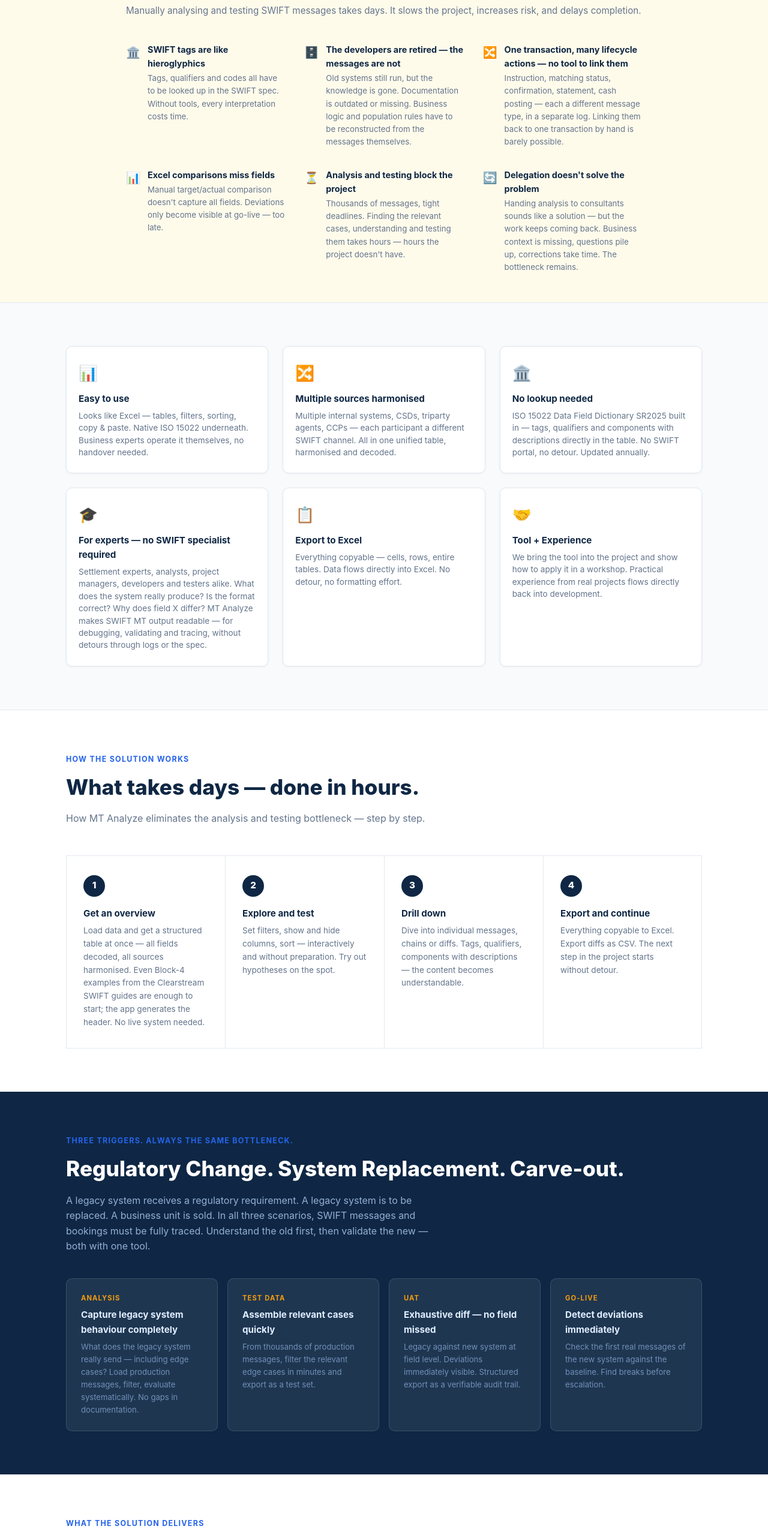
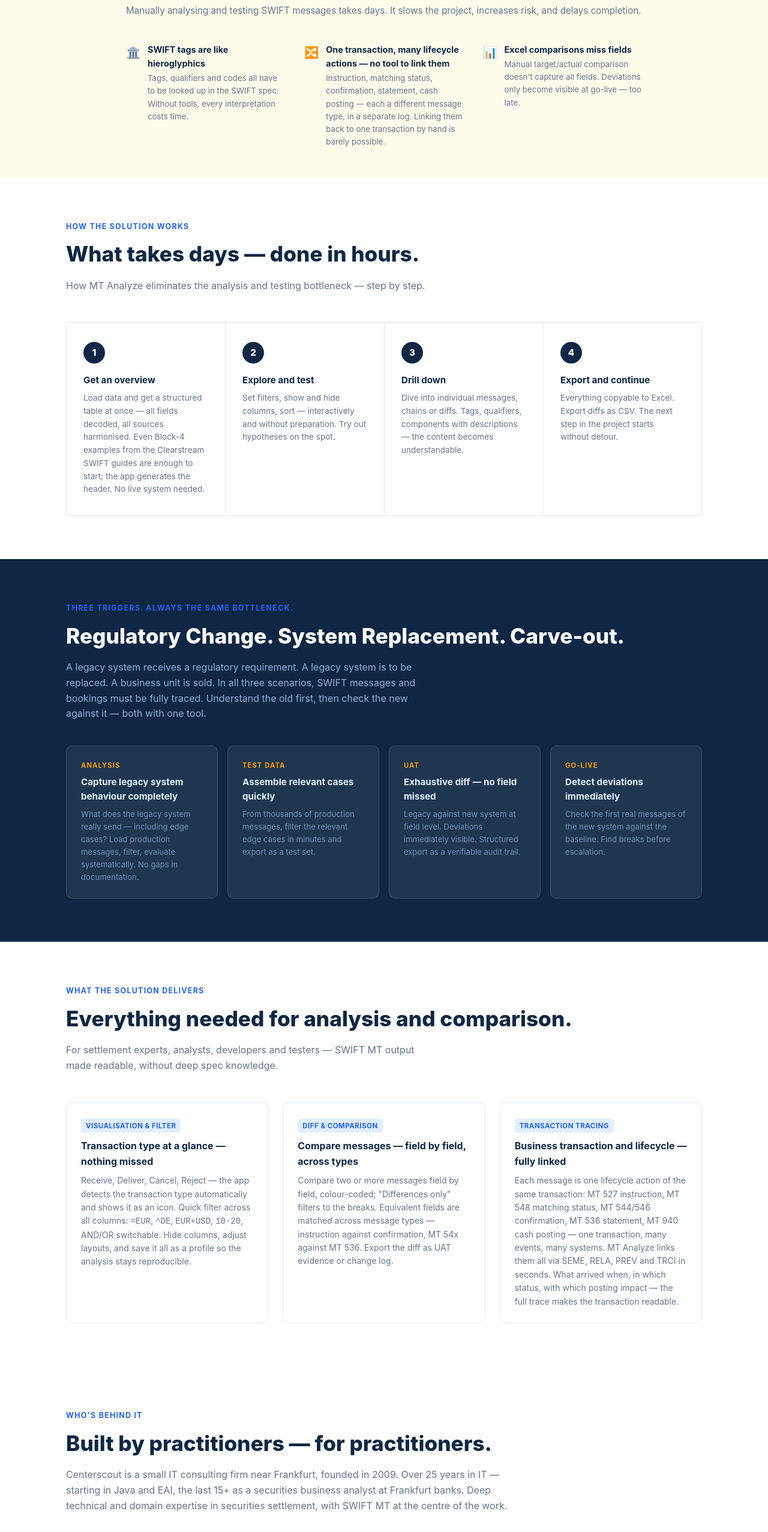
Before and after one commit to mtanalyze/mtanalyze.github.io, a plain HTML site: page index.html in a window 1280 px wide. Shown: the part 1620-4174 px from the top of the page at 60% size. Drawn offline with Linux system fonts and the light colour scheme.

Commit message:
Update index.html

```diff
--- a/index.html
+++ b/index.html
@@ -5,7 +5,52 @@
 <meta name="viewport" content="width=device-width, initial-scale=1.0">
 <title>MT Analyze — The fast way through a stack of SWIFT MT messages.</title>
 <meta name="description" content="Understand, analyse and test SWIFT MT messages — for migration, change and settlement projects. Local, portable, ISO 15022 SR2025 built-in.">
+<meta name="keywords" content="SWIFT MT, ISO 15022, MT message analysis, SWIFT message viewer, securities settlement, MT 536, MT 540, MT 544, MT 548, MT 940, migration, UAT, T+1, post-trade">
+<meta name="author" content="Centerscout GmbH">
+<meta name="robots" content="index, follow">
+<meta name="theme-color" content="#0f2744">
 <link rel="canonical" href="https://www.mtanalyze.com">
+
+<!-- ── Open Graph ─────────────────────────────────────────── -->
+<meta property="og:type" content="website">
+<meta property="og:site_name" content="MT Analyze">
+<meta property="og:title" content="MT Analyze — The fast way through a stack of SWIFT MT messages.">
+<meta property="og:description" content="Understand, analyse and test SWIFT MT messages — for migration, change and settlement projects. Local, portable, ISO 15022 SR2025 built-in.">
+<meta property="og:url" content="https://www.mtanalyze.com">
+<meta property="og:image" content="https://www.mtanalyze.com/images/gui.png">
+<meta property="og:image:alt" content="MT Analyze — SWIFT MT messages in one decoded table">
+<meta property="og:locale" content="en">
+
+<!-- ── Twitter Card ───────────────────────────────────────── -->
+<meta name="twitter:card" content="summary_large_image">
+<meta name="twitter:title" content="MT Analyze — The fast way through a stack of SWIFT MT messages.">
+<meta name="twitter:description" content="Understand, analyse and test SWIFT MT messages — for migration, change and settlement projects. Local, portable, ISO 15022 SR2025 built-in.">
+<meta name="twitter:image" content="https://www.mtanalyze.com/images/gui.png">
+
+<!-- ── Structured data ────────────────────────────────────── -->
+<script type="application/ld+json">
+{
+  "@context": "https://schema.org",
+  "@type": "SoftwareApplication",
+  "name": "MT Analyze",
+  "applicationCategory": "BusinessApplication",
+  "operatingSystem": "Windows, macOS, Linux",
+  "url": "https://www.mtanalyze.com",
+  "description": "Open-source desktop tool for analysing SWIFT MT messages — mix any MT type in one table, decode ISO 15022 in place, and trace a transaction across all agents.",
+  "license": "https://www.apache.org/licenses/LICENSE-2.0",
+  "softwareRequirements": "Java 17+",
+  "offers": {
+    "@type": "Offer",
+    "price": "0",
+    "priceCurrency": "EUR"
+  },
+  "author": {
+    "@type": "Organization",
+    "name": "Centerscout GmbH",
+    "url": "https://www.centerscout.de"
+  }
+}
+</script>
 <style>
   *, *::before, *::after { box-sizing: border-box; margin: 0; padding: 0; }
 
@@ -411,13 +456,6 @@
       </div>
     </div>
     <div class="pain-item">
-      <div class="pain-icon">🗄️</div>
-      <div>
-        <h4>The developers are retired — the messages are not</h4>
-        <p>Old systems still run, but the knowledge is gone. Documentation is outdated or missing. Business logic and population rules have to be reconstructed from the messages themselves.</p>
-      </div>
-    </div>
-    <div class="pain-item">
       <div class="pain-icon">🔀</div>
       <div>
         <h4>One transaction, many lifecycle actions — no tool to link them</h4>
@@ -431,61 +469,8 @@
         <p>Manual target/actual comparison doesn't capture all fields. Deviations only become visible at go-live — too late.</p>
       </div>
     </div>
-    <div class="pain-item">
-      <div class="pain-icon">⏳</div>
-      <div>
-        <h4>Analysis and testing block the project</h4>
-        <p>Thousands of messages, tight deadlines. Finding the relevant cases, understanding and testing them takes hours — hours the project doesn't have.</p>
-      </div>
-    </div>
-    <div class="pain-item">
-      <div class="pain-icon">🔄</div>
-      <div>
-        <h4>Delegation doesn't solve the problem</h4>
-        <p>Handing analysis to consultants sounds like a solution — but the work keeps coming back. Business context is missing, questions pile up, corrections take time. The bottleneck remains.</p>
-      </div>
-    </div>
   </div>
 </div>
-
-<!-- ══ USP Strip ════════════════════════════════════════════ -->
-<section class="usp-strip">
-  <div class="container">
-    <div class="usp-grid">
-      <div class="usp-card">
-        <div class="usp-icon">📊</div>
-        <h3>Easy to use</h3>
-        <p>Looks like Excel — tables, filters, sorting, copy &amp; paste. Native ISO 15022 underneath. Business experts operate it themselves, no handover needed.</p>
-      </div>
-      <div class="usp-card">
-        <div class="usp-icon">🔀</div>
-        <h3>Multiple sources harmonised</h3>
-        <p>Multiple internal systems, CSDs, triparty agents, CCPs — each participant a different SWIFT channel. All in one unified table, harmonised and decoded.</p>
-      </div>
-      <div class="usp-card">
-        <div class="usp-icon">🏛️</div>
-        <h3>No lookup needed</h3>
-        <p>ISO 15022 Data Field Dictionary SR2025 built in — tags, qualifiers and components with descriptions directly in the table. No SWIFT portal, no detour. Updated annually.</p>
-      </div>
-      <div class="usp-card">
-        <div class="usp-icon">🎓</div>
-        <h3>For experts — no SWIFT specialist required</h3>
-        <p>Settlement experts, analysts, project managers, developers and testers alike. What does the system really produce? Is the format correct? Why does field X differ? MT Analyze makes SWIFT MT output readable — for debugging, validating and tracing, without detours through logs or the spec.</p>
-      </div>
-      <div class="usp-card">
-        <div class="usp-icon">📋</div>
-        <h3>Export to Excel</h3>
-        <p>Everything copyable — cells, rows, entire tables. Data flows directly into Excel. No detour, no formatting effort.</p>
-      </div>
-      <div class="usp-card">
-        <div class="usp-icon">🤝</div>
-        <h3>Tool + Experience</h3>
-        <p>We bring the tool into the project and show how to apply it in a workshop. Practical experience from real projects flows directly back into development.</p>
-      </div>
-    </div>
-  </div>
-</section>
-
 
 <!-- ══ How it works ═════════════════════════════════════════ -->
 <section>
@@ -519,7 +504,7 @@
   <div class="container">
     <p class="section-label">Three triggers. Always the same bottleneck.</p>
     <h2 class="section-title">Regulatory Change. System Replacement. Carve-out.</h2>
-    <p class="section-sub">A legacy system receives a regulatory requirement. A legacy system is to be replaced. A business unit is sold. In all three scenarios, SWIFT messages and bookings must be fully traced. Understand the old first, then validate the new — both with one tool.</p>
+    <p class="section-sub">A legacy system receives a regulatory requirement. A legacy system is to be replaced. A business unit is sold. In all three scenarios, SWIFT messages and bookings must be fully traced. Understand the old first, then check the new against it — both with one tool.</p>
     <div class="uc-grid">
       <div class="uc-card">
         <div class="uc-phase">Analysis</div>
@@ -549,8 +534,8 @@
 <section id="features">
   <div class="container">
     <p class="section-label">What the solution delivers</p>
-    <h2 class="section-title">Everything needed for analysis and validation.</h2>
-    <p class="section-sub">For settlement experts, developers and testers — no SWIFT specialist required, no learning curve.</p>
+    <h2 class="section-title">Everything needed for analysis and comparison.</h2>
+    <p class="section-sub">For settlement experts, analysts, developers and testers — SWIFT MT output made readable, without deep spec knowledge.</p>
     <div class="features-grid">
       <div class="feature-card">
         <div class="feature-tag">Visualisation &amp; Filter</div>
@@ -558,9 +543,9 @@
         <p>Receive, Deliver, Cancel, Reject — the app detects the transaction type automatically and shows it as an icon. Quick filter across all columns: <code>=EUR</code>, <code>^DE</code>, <code>EUR+USD</code>, <code>10-20</code>, AND/OR switchable. Hide columns, adjust layouts, and save it all as a profile so the analysis stays reproducible.</p>
       </div>
       <div class="feature-card">
-        <div class="feature-tag">Diff &amp; Validation</div>
-        <h3>Check messages — syntactically, semantically, against the standard</h3>
-        <p>Compare two or more messages field by field, colour-coded; "Differences only" filters to the breaks. Equivalent fields are matched across message types — instruction against confirmation, MT 54x against MT 536. Validate against the ISO 15022 standard: mandatory fields, formats, permitted codes. Export as UAT evidence or error log.</p>
+        <div class="feature-tag">Diff &amp; Comparison</div>
+        <h3>Compare messages — field by field, across types</h3>
+        <p>Compare two or more messages field by field, colour-coded; "Differences only" filters to the breaks. Equivalent fields are matched across message types — instruction against confirmation, MT 54x against MT 536. Export the diff as UAT evidence or change log.</p>
       </div>
       <div class="feature-card">
         <div class="feature-tag">Transaction Tracing</div>
@@ -580,16 +565,9 @@
     <h2 class="section-title">Built by practitioners — for practitioners.</h2>
     <p class="section-sub" style="max-width:760px;">
       Centerscout is a small IT consulting firm near Frankfurt, founded in 2009.
-      Over 25 years in IT consulting — starting in Java and EAI, the last 15+ as a securities
-      business analyst at Frankfurt banks. Clients work directly with the consultant:
-      technical depth and domain expertise in one.
-      The systems are complex and the projects are wicked problems — requirements shift,
-      legacy behaviour is undocumented, every answer raises three new questions.
-      At the centre of it all: SWIFT MT. Old technology nobody wants to touch,
-      yet the whole settlement infrastructure runs on it.
-      Getting an overview, understanding what's really happening, and being sure nothing was
-      missed — that's the real challenge.
-      MT Analyze was built out of these projects, to make SWIFT MT part of the answer, not the problem.
+      Over 25 years in IT — starting in Java and EAI, the last 15+ as a securities
+      business analyst at Frankfurt banks. Deep technical and domain expertise in
+      securities settlement, with SWIFT MT at the centre of the work.
     </p>
     <div style="display:flex; flex-wrap:wrap; gap:.6rem; margin-top:2rem;">
       <span style="background:var(--sky);color:var(--blue);font-size:.8rem;font-weight:700;padding:.3rem .75rem;border-radius:999px;">Securities Operations</span>
```
